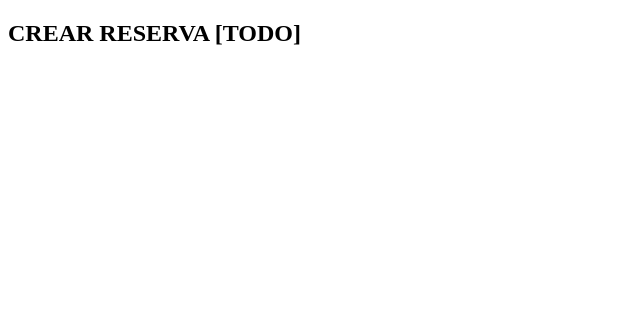
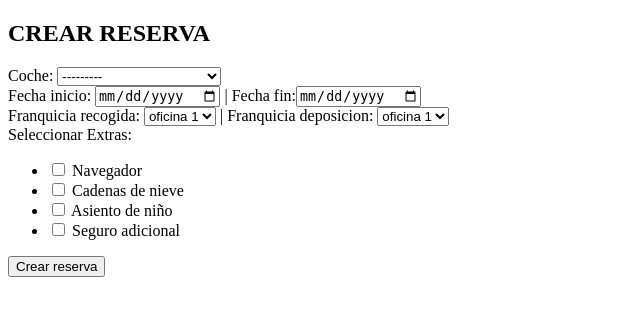
Before and after one commit to rv0lt/Ingenieria-Software-II, a Django app: page /5/createreserva/ in a window 1280 px wide. Shown: the top 316 px of the page, without its empty margins (0-640 px from the left). Run offline with Django 3.2, Linux system fonts and the light colour scheme; data comes from the database, SQL or seed files in the repository.

Commit message:
finalizado crear reserva TODO: guardar reserva (POST) y filtrar por fecha

```diff
--- a/IS2/Backend/forms.py
+++ b/IS2/Backend/forms.py
@@ -2,7 +2,7 @@ from django.core.exceptions import ValidationError
 from django.shortcuts import render
 from django.forms import ModelForm
 from django.contrib.auth.forms import UserCreationForm
-from .models import Cliente, Coche
+from .models import Cliente, Coche, Reserva
 from django import forms
 from django.forms import ModelForm, CharField, IntegerField, PasswordInput, NumberInput
 
@@ -76,11 +76,12 @@ class DateInput(forms.DateInput):
 
 
 class ReservaForm(forms.Form):
-    FRANQUICIAS = [('1', 'oficina 1'), ('2', 'oficina 2'), ('3', 'oficina 3'), ('4', 'oficina 4')]
+    # FRANQUICIAS = [('1', 'oficina 1'), ('2', 'oficina 2'), ('3', 'oficina 3'), ('4', 'oficina 4')]
+    EXTRAS = [('NAV', 'Navegador'), ('CAD', 'Cadenas de nieve'), ('NIN', 'Asiento de niño'), ('SEG', 'Seguro adicional')]
 
-    car = forms.ModelChoiceField(queryset= Coche.objects.all().order_by('modelo'))
+    car = forms.ModelChoiceField(queryset=Coche.objects.all().order_by('modelo'))
     date_recogida = forms.DateField(widget=DateInput)
     date_deposicion = forms.DateField(widget=DateInput)
-    # franquicia_recogida = forms.ModelChoiceField(queryset=FRANQUICIAS)
-    # franquicia_desposicion = forms.ModelChoiceField(queryset=FRANQUICIAS)
-    ##TODO EXTRAS
+    franquicia_recogida = forms.ChoiceField(choices=Reserva.FRANQUICIAS)
+    franquicia_desposicion = forms.ChoiceField(choices=Reserva.FRANQUICIAS)
+    extras = forms.MultipleChoiceField(required=False, widget=forms.CheckboxSelectMultiple, choices=EXTRAS)
--- a/IS2/Backend/templates/Backend/createreserva.html
+++ b/IS2/Backend/templates/Backend/createreserva.html
@@ -5,11 +5,19 @@
     <title>Reservar Coche</title>
 </head>
 <body>
-    <h2>CREAR RESERVA [TODO]</h2>
+    <h2>CREAR RESERVA</h2>
     <div class="form">
-        <form class="form" method="POST" action="">
+        <form class="form" method="POST" action="{% url 'reservas' pk %}">
             {% csrf_token %}
-
+            Coche: {{ form.car }}
+            <div id="date_selector">
+            Fecha inicio: {{ form.date_recogida}} | Fecha fin:{{ form.date_deposicion}}
+            </div>
+            Franquicia recogida: {{ form.franquicia_recogida }} | Franquicia deposicion: {{ form.franquicia_desposicion }}
+            <div>
+                Seleccionar Extras: {{ form.extras }}
+            </div>
+            <input type="submit" value="Crear reserva">
         </form>
     </div>
 </body>
--- a/IS2/Backend/views.py
+++ b/IS2/Backend/views.py
@@ -7,7 +7,7 @@ from django.contrib.auth.forms import UserCreationForm
 from django.contrib import messages
 # Create your views here.
 from .models import *
-from .forms import RegisterUserForm, LoginUserForm
+from .forms import RegisterUserForm, LoginUserForm, ReservaForm
 from django.views.generic import ListView
 
 
@@ -59,14 +59,13 @@ def register(request):
 def start(request, pk):
     if Cliente.objects.get(id=pk) is None:
         raise Http404('Usuario no registrado')
-    context = {'pk': pk, 'cliente': Cliente.objects.get(id=pk), 'today': datetime.date.today(), 'marcas': Marca.objects.all(),
-               'gamas': [('A', 'Alta'), ('M', 'Media'),
-                         ('B', 'Baja')]}
+    context = {'pk': pk, 'cliente': Cliente.objects.get(id=pk), 'today': datetime.date.today().strftime('YYYY-MM-dd'),
+               'marcas': Marca.objects.all(), 'gamas': [('A', 'Alta'), ('M', 'Media'), ('B', 'Baja')]}
 
     marca = request.GET.get('marcas', '')
     gama = request.GET.get('gamas', '')
-    fecha_ini = request.GET.get('fecha_start', datetime.date.today())
-    fecha_fin = request.GET.get('fecha_end', datetime.date.today())
+    fecha_ini = request.GET.get('fecha_start', '')
+    fecha_fin = request.GET.get('fecha_end', '')
     queryset = Coche.objects.all()
     if gama != '':
         context['current_gama'] = gama
@@ -74,13 +73,24 @@ def start(request, pk):
     if marca != '':
         context['current_marca'] = marca
         queryset = [i for i in queryset if i.modelo.marca_fk.marca == marca]
+    if fecha_ini != '' and fecha_fin != '':
+        context['fecha_fin'] = fecha_fin
+        context['fecha_ini'] = fecha_ini
     context['object_list'] = queryset
     # TODO: Filtrar fechas de coches disponibles
     return render(request, 'Backend/startpage.html', context)
 
 
 def create(request, pk):
-    return render(request, 'Backend/createreserva.html')
+    if Cliente.objects.get(id=pk) is None:
+        raise Http404('Usuario no registrado')
+    form = ReservaForm
+    coche_id = request.GET.get('coche_id', '')
+    if coche_id != '':
+        # context['coche_selected'] = [Coche.objects.get(id=coche_id)]
+        form = ReservaForm(initial={'car': Coche.objects.get(id=coche_id)})
+    context = {'form': form, 'coches': Coche.objects.all(), 'pk': pk}
+    return render(request, 'Backend/createreserva.html', context)
 
 
 def reservas(request, pk):
```
Also changed, not shown: IS2/Backend/templates/Backend/startpage.html (+9 -4 lines).
